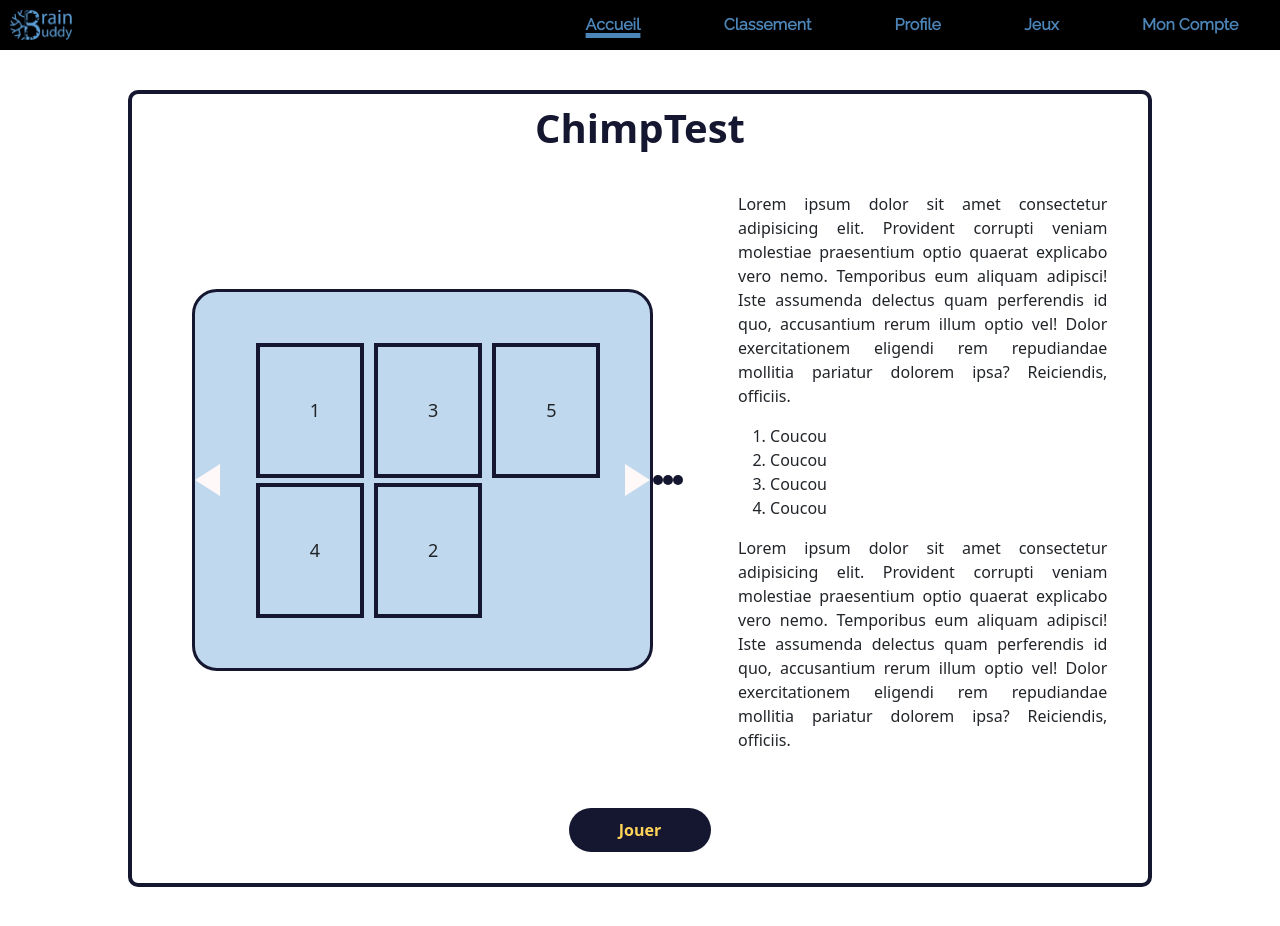
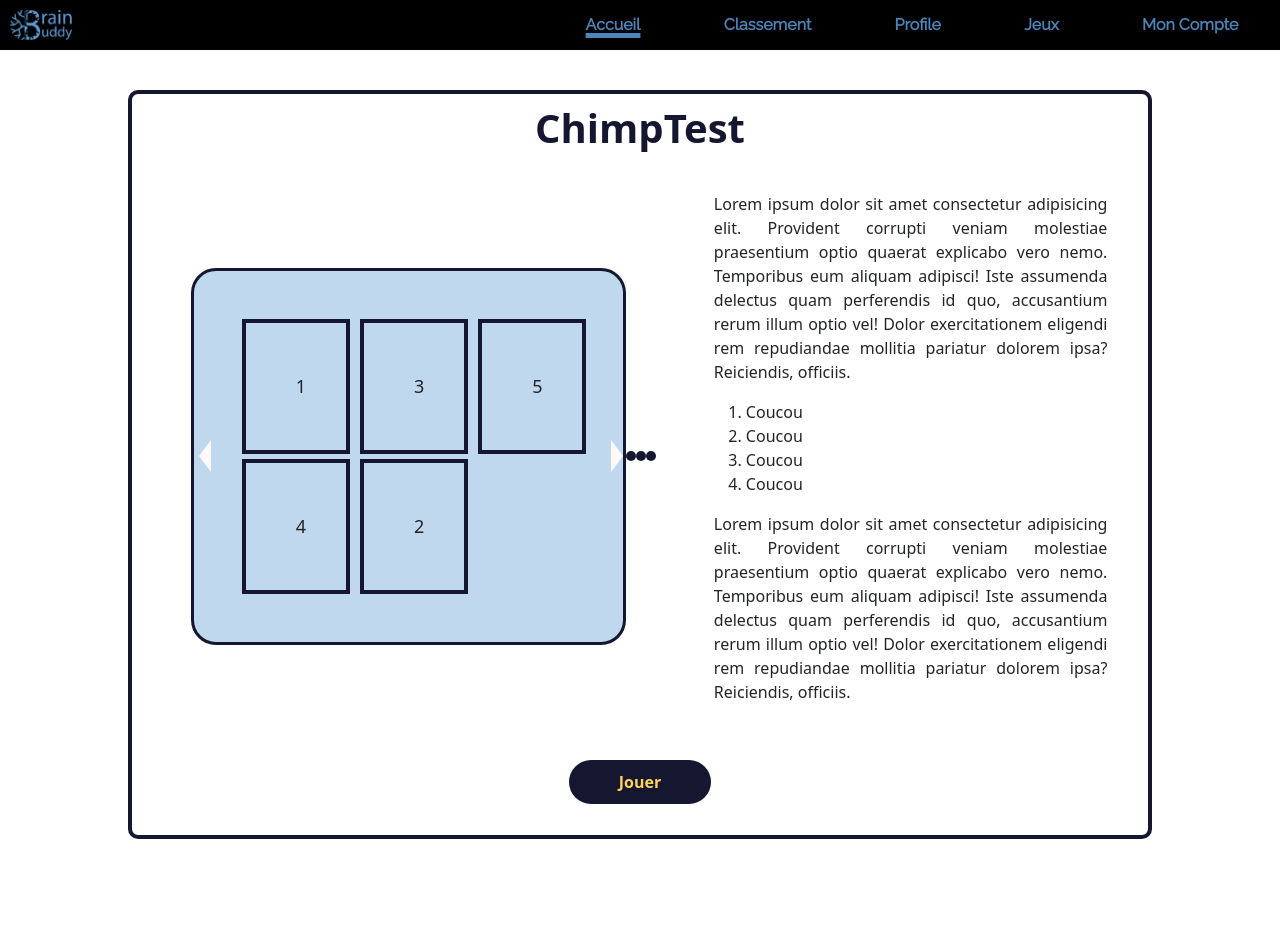
Before and after one commit to Xenus3/FrontEndBrainBuddy, an Angular app: page /app-monkey-test-tutoriel in a window 1280 px wide. After the commit the page ends 879 px from the top, so only its background shows below. Built offline with nearby package versions, Linux system fonts and the light colour scheme.

Commit message:
improved slider's arrow left and right

```diff
--- a/src/app/components/monkey-test-tutoriel/monkey-test-tutoriel.component.html
+++ b/src/app/components/monkey-test-tutoriel/monkey-test-tutoriel.component.html
@@ -26,7 +26,7 @@
                             </div>
                         </div>
                          <!-- Triangle droite -->
-                         <div class="triangle-parent">
+                        <div class="triangle-parent">
                             <div id="triangle-droit"></div>
                         </div>
                     </div>
--- a/src/app/components/monkey-test-tutoriel/monkey-test-tutoriel.component.scss
+++ b/src/app/components/monkey-test-tutoriel/monkey-test-tutoriel.component.scss
@@ -42,38 +42,30 @@ img {
 
 // flèches du carrousel pour changer de vignettes
 
-// .triangle-gauche {
-//     width: 0px;
-//     height: 0px;
-//     border-style: solid;
-//     border-width: 70vw 123px 70% 0;
-//     border-color: transparent #FFF8F8 transparent transparent;
-//     transform: rotate(0deg);
-//  }
-
-//  .triangle-droite {
-//     width: 0px;
-//     height: 0px;
-//     border-style: solid;
-//     border-width: 96px 0 96px 123px;
-//     border-color: transparent transparent transparent #FFF8F8;
-//     transform: rotate(0deg);
-//  }
-
 .triangle-parent {
     position: relative;
 }
 
 #triangle-gauche {
     border-top: 2vh solid transparent;
-    border-right: 2vw solid #FFF8F8;
+    border-right: 1vw solid #FFF8F8;
     border-bottom: 2vh solid transparent;
+    margin-left: 40%;
+}
+
+#triangle-gauche:hover {
+    border-right: 1vw solid #919191;
 }
 
 #triangle-droit {
     border-top: 2vh solid transparent;
-    border-left: 2vw solid #FFF8F8;
+    border-left: 1vw solid #FFF8F8;
     border-bottom: 2vh solid transparent;
+    margin-right: 40%;
+}
+
+#triangle-droit:hover {
+    border-left: 1vw solid #919191;
 }
 
 // bouton
@@ -148,6 +140,7 @@ button:active {
     margin: 5px 30%;
 }
 
+// Cercles
 .circles {
     display: flex;
 }
```
